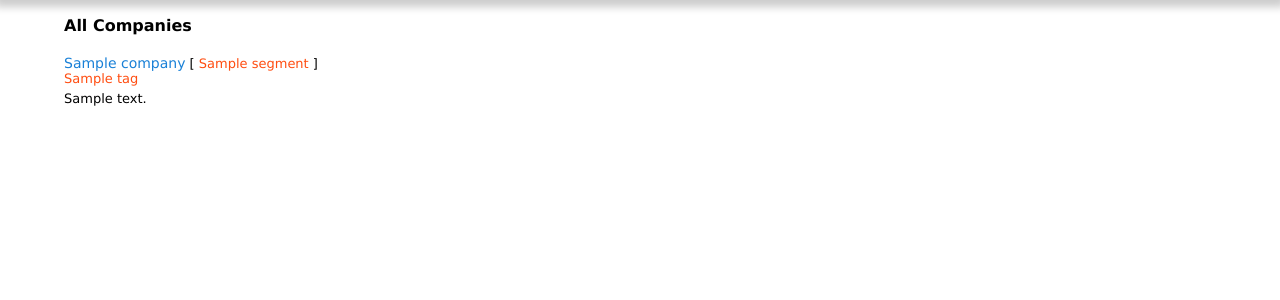
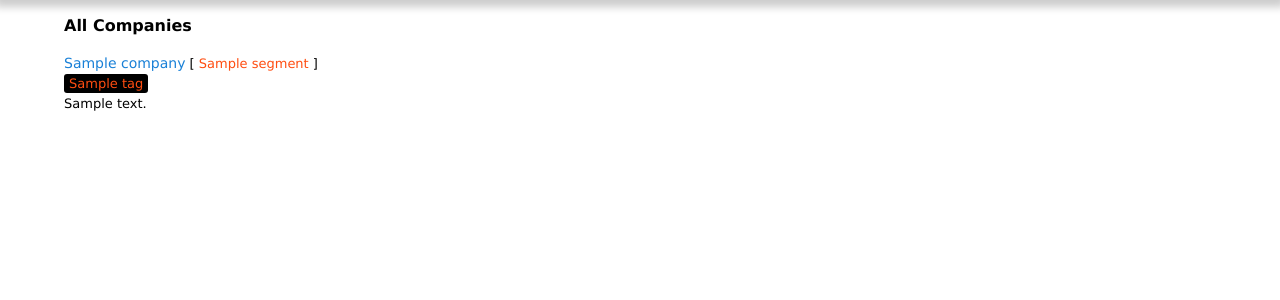
Before and after one commit to tomhaymore/wmr, a Django app: page /company/all in a window 1280 px wide. Shown: the part 50-350 px from the top of the page. Run offline with Django 3.2, Linux system fonts and the light colour scheme; a user stored in the database is signed in; tables that the repository leaves empty hold one stand-in row (values such as "Sample post"); parts of the project's set-up code (start-up, migrations or seed data) failed here and were passed over.

Commit message:
finessing the companyAll view

```diff
--- a/wordnik/market/static/css/main.css
+++ b/wordnik/market/static/css/main.css
@@ -321,6 +321,22 @@ a.alt {
 	color:#FF4D11;
 }
 
+a.tag {
+	color:#FF4D11;
+	padding: 2px 5px 2px 5px;
+	background-color: #000;
+	border-radius:3px;
+}
+
+a.tag:hover {
+	color:#000;
+	padding: 1px 5px 1px 5px;
+	/*margin: 5px 0 5px 0;*/
+	background-color: #FF4D11;
+	border-radius:3px;
+	text-decoration:none;
+}
+
 /*  Form styles */
 
 
@@ -392,6 +408,7 @@ div.descriptionPara {
 div.smallTagList {
 	/*display:inline;
 	margin-left:10px;*/
+	margin: 5px 0 5px 0;
 }
 
 p.noTopMargin {
--- a/wordnik/templates/market/company/all.html
+++ b/wordnik/templates/market/company/all.html
@@ -26,7 +26,7 @@ All Companies
 			{% if co.tags.all %}
 				<div class="smallTagList">
 				{% for tag in co.tags.all %}
-					<a class="alt" href="/tag/{{ tag.id }}">{{ tag.name }}</a>
+					<a class="tag" href="/tag/{{ tag.id }}">{{ tag.name }}</a>
 				{% endfor %}
 				</div>
 				<div class="spacer"></div>
@@ -34,7 +34,7 @@ All Companies
 
 
 
-			<p class="noTopMargin">{{ co.description|safe }}  </p>
+			<p class="noTopMargin">{{ co.description|truncatewords:30 }}  </p>
 			</li>
 		{% endfor %}
 	</ul>
```
